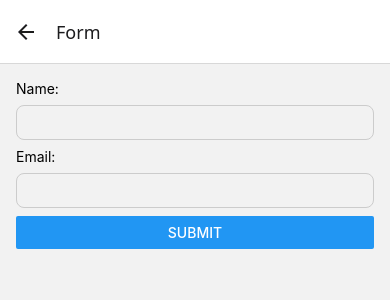
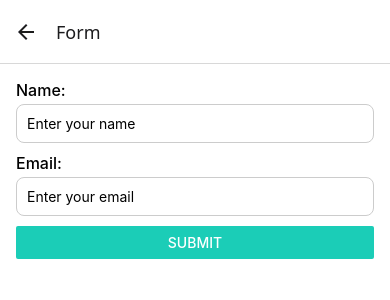
Before and after one commit to mdNazmulHasan/ExpoDemoApp, a React Native app: screen /Form in a window 390 px wide. Shown: the top 300 px of the page. Built offline with nearby package versions, Linux system fonts and the light colour scheme; no server answers.

Commit message:
Refactor FormScreen; enhance form validation and error handling, improve layout for better user experience

```diff
--- a/screens/FormScreen.js
+++ b/screens/FormScreen.js
@@ -1,41 +1,83 @@
 // screens/FormScreen.js
-import React from 'react';
-import { View, Text, TextInput, Button, StyleSheet } from 'react-native';
-import { useForm, Controller } from 'react-hook-form';
+import React from "react";
+import { View, Text, TextInput, Button, StyleSheet } from "react-native";
+import { useForm, Controller } from "react-hook-form";
 
 export default function FormScreen() {
-  const { control, handleSubmit } = useForm();
+  const {
+    control,
+    handleSubmit,
+    formState: { errors },
+    reset,
+  } = useForm();
 
   const onSubmit = (data) => {
-    alert(JSON.stringify(data));
+    alert(`Form Submitted:\n${JSON.stringify(data, null, 2)}`);
+    reset(); // clear form after submit
   };
 
   return (
     <View style={styles.container}>
-      <Text>Name:</Text>
+      {/* Name Field */}
+      <Text style={styles.label}>Name:</Text>
       <Controller
         control={control}
         name="name"
         defaultValue=""
+        rules={{ required: "Name is required" }}
         render={({ field: { onChange, value } }) => (
-          <TextInput style={styles.input} onChangeText={onChange} value={value} />
+          <TextInput
+            style={[styles.input, errors.name && styles.errorInput]}
+            onChangeText={onChange}
+            value={value}
+            placeholder="Enter your name"
+          />
         )}
       />
-      <Text>Email:</Text>
+      {errors.name && <Text style={styles.errorText}>{errors.name.message}</Text>}
+
+      {/* Email Field */}
+      <Text style={styles.label}>Email:</Text>
       <Controller
         control={control}
         name="email"
         defaultValue=""
+        rules={{
+          required: "Email is required",
+          pattern: {
+            value: /^[^\s@]+@[^\s@]+\.[^\s@]+$/,
+            message: "Enter a valid email",
+          },
+        }}
         render={({ field: { onChange, value } }) => (
-          <TextInput style={styles.input} onChangeText={onChange} value={value} />
+          <TextInput
+            style={[styles.input, errors.email && styles.errorInput]}
+            onChangeText={onChange}
+            value={value}
+            placeholder="Enter your email"
+            keyboardType="email-address"
+            autoCapitalize="none"
+          />
         )}
       />
-      <Button title="Submit" onPress={handleSubmit(onSubmit)} />
+      {errors.email && <Text style={styles.errorText}>{errors.email.message}</Text>}
+
+      {/* Submit Button */}
+      <Button title="Submit" onPress={handleSubmit(onSubmit)} color="#1BCDB7" />
     </View>
   );
 }
 
 const styles = StyleSheet.create({
-  container: { flex: 1, padding: 16 },
-  input: { borderWidth: 1, borderColor: '#ccc', padding: 8, marginVertical: 8, borderRadius: 8 },
+  container: { flex: 1, padding: 16, backgroundColor: "#fff" },
+  label: { fontSize: 16, fontWeight: "500", marginBottom: 4 },
+  input: {
+    borderWidth: 1,
+    borderColor: "#ccc",
+    padding: 10,
+    borderRadius: 8,
+    marginBottom: 10,
+  },
+  errorInput: { borderColor: "red" },
+  errorText: { color: "red", marginBottom: 10, fontSize: 14 },
 });
```
